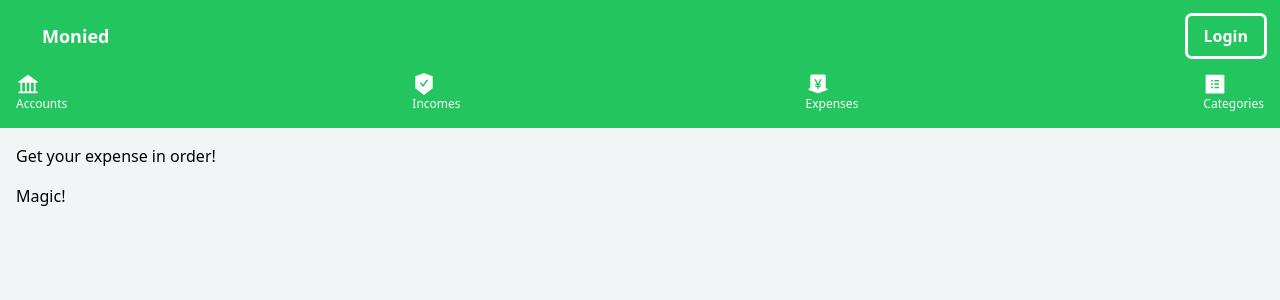
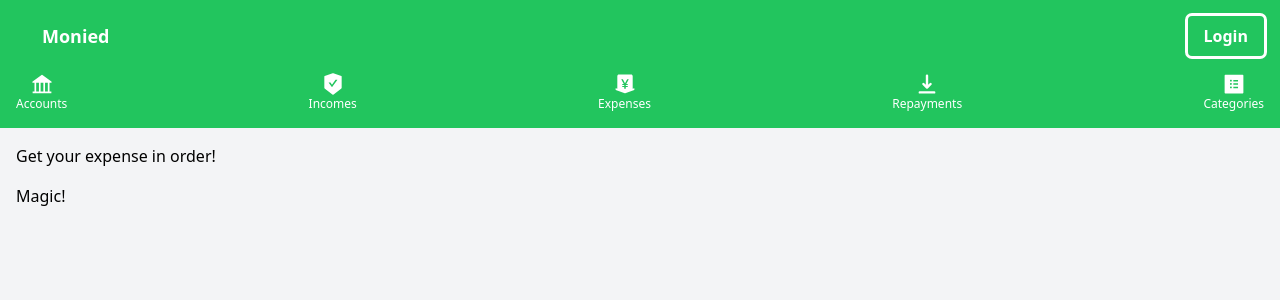
Before and after one commit to hrithiknaha/monied-frontend, a React (Create React App) app: page / in a window 1280 px wide. Shown: the top 300 px of the page. Built offline with nearby package versions, Linux system fonts and the light colour scheme; some icons are missing.

Commit message:
aligned headers

```diff
--- a/src/components/Header.js
+++ b/src/components/Header.js
@@ -6,6 +6,7 @@ import { AiFillBank } from "react-icons/ai";
 import { AiFillSafetyCertificate } from "react-icons/ai";
 import { AiFillMoneyCollect } from "react-icons/ai";
 import { AiFillProfile } from "react-icons/ai";
+import { HiDownload } from "react-icons/hi";
 
 import { getUserAuth, logoutUser } from "../redux/features/auth/authSlice";
 
@@ -50,22 +51,40 @@ const Header = () => {
                     )}
                 </div>
                 <div className="pt-4 text-2xl text-white flex gap-1 justify-between items-center">
+                    <div className="text-center flex flex-col items-center">
                         <Link to="/">
                             <AiFillBank />
-                        <p className="text-xs">Accounts </p>
                         </Link>
+                        <p className="text-xs">Accounts</p>
+                    </div>
+
+                    <div className="text-center flex flex-col items-center">
                         <Link to="/incomes">
                             <AiFillSafetyCertificate />
-                        <p className="text-xs">Incomes </p>
                         </Link>
+                        <p className="text-xs">Incomes</p>
+                    </div>
+
+                    <div className="text-center flex flex-col items-center">
                         <Link to="/expenses">
                             <AiFillMoneyCollect />
-                        <p className="text-xs">Expenses </p>
                         </Link>
+                        <p className="text-xs">Expenses</p>
+                    </div>
+
+                    <div className="text-center flex flex-col items-center">
+                        <Link to="/repayments">
+                            <HiDownload />
+                        </Link>
+                        <p className="text-xs">Repayments</p>
+                    </div>
+
+                    <div className="text-center flex flex-col items-center">
                         <Link to="/categories">
                             <AiFillProfile />
-                        <p className="text-xs">Categories </p>
                         </Link>
+                        <p className="text-xs">Categories</p>
+                    </div>
                 </div>
             </div>
         </nav>
```
Lines whose indentation alone changed are shown as unchanged.
